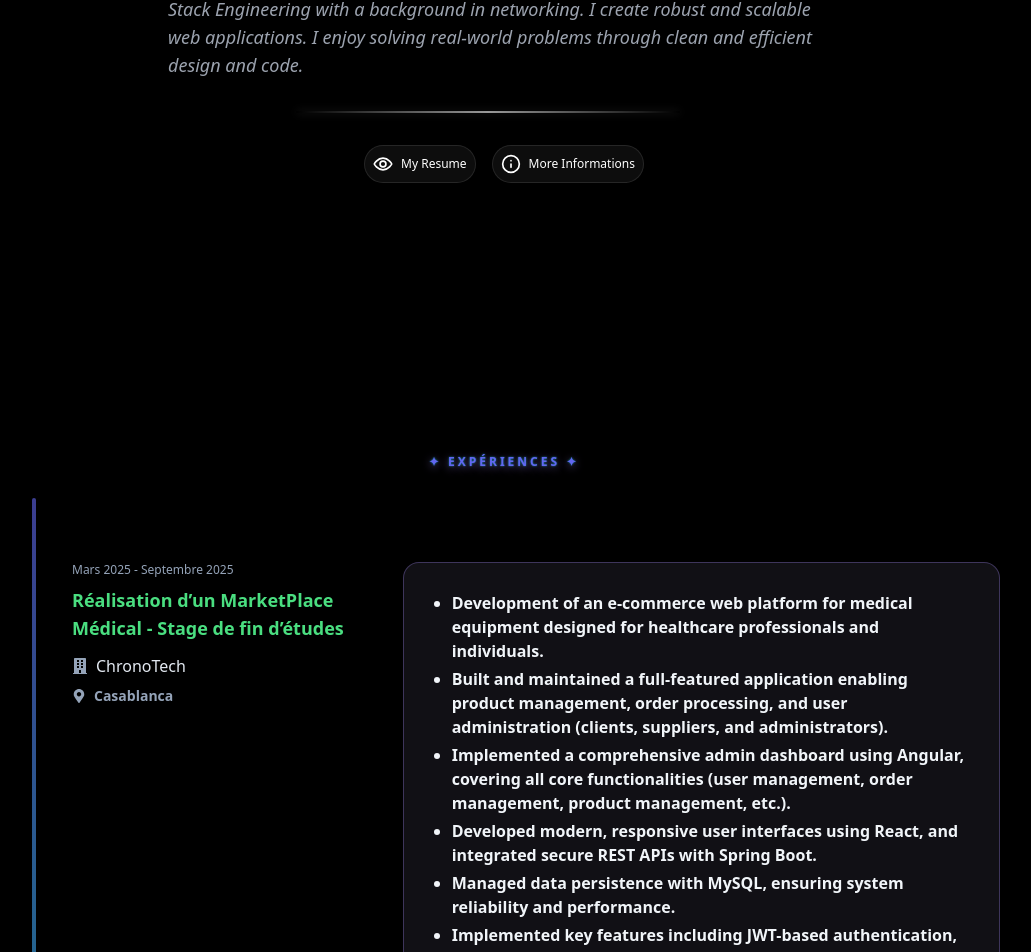
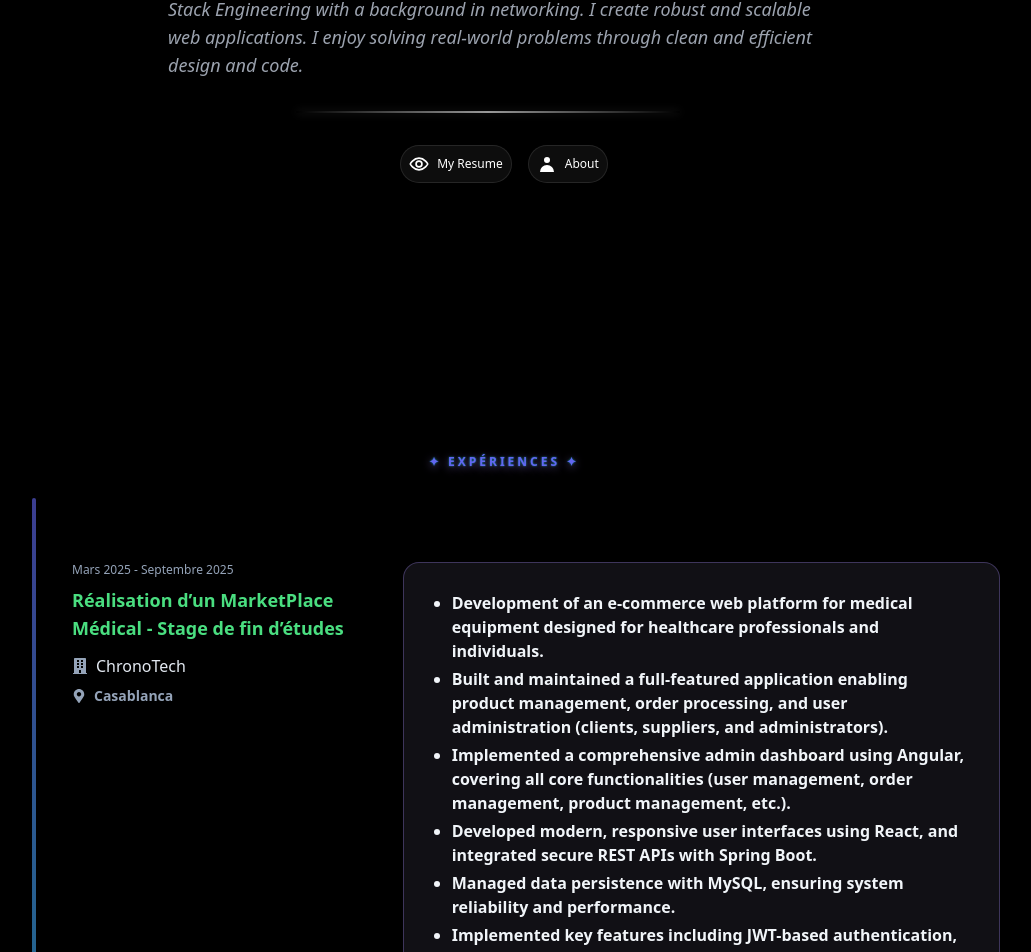
Before and after one commit to TahaEssaouir/Portfolio-TE, a React (Vite) app in the folder client/: page / in a window 1280 px wide. Shown: the part 934-1886 px from the top of the page, without its empty margins (136-1167 px from the left). Built offline with nearby package versions, Linux system fonts and the light colour scheme; no server answers.

Commit message:
about Link

```diff
--- a/client/src/components/About.jsx
+++ b/client/src/components/About.jsx
@@ -1,3 +1,5 @@
+import { HiUser } from "react-icons/hi";
+
 export default function About() {
   return (
     <section id="profil" className="py-0 px-4 flex flex-col items-center justify-center min-h-[60vh] bg-transparent">
@@ -54,15 +56,12 @@ export default function About() {
           </a>
 
           <a
-            href="http://localhost:5173/about"
+            href="/about"
             className="p-2 rounded-full bg-white/5 border border-white/10 text-xs font-medium flex items-center gap-2 text-white  hover:text-indigo-400 hover:scale-105 hover:-translate-y-1 transition duration-300"
           >
-            {/* Info icon */}
-            <svg xmlns="http://www.w3.org/2000/svg" className="w-5 h-5" fill="none" viewBox="0 0 24 24" stroke="currentColor" strokeWidth={2}>
-              <circle cx="12" cy="12" r="10" stroke="currentColor" strokeWidth="2" fill="none"/>
-              <path strokeLinecap="round" strokeLinejoin="round" d="M12 16v-4m0-4h.01" />
-            </svg>
-            <span>More Informations</span>
+            {/* HiUser icon */}
+            <HiUser className="w-5 h-5" />
+            <span>About</span>
           </a>
         </div>
         <style>{`
```
